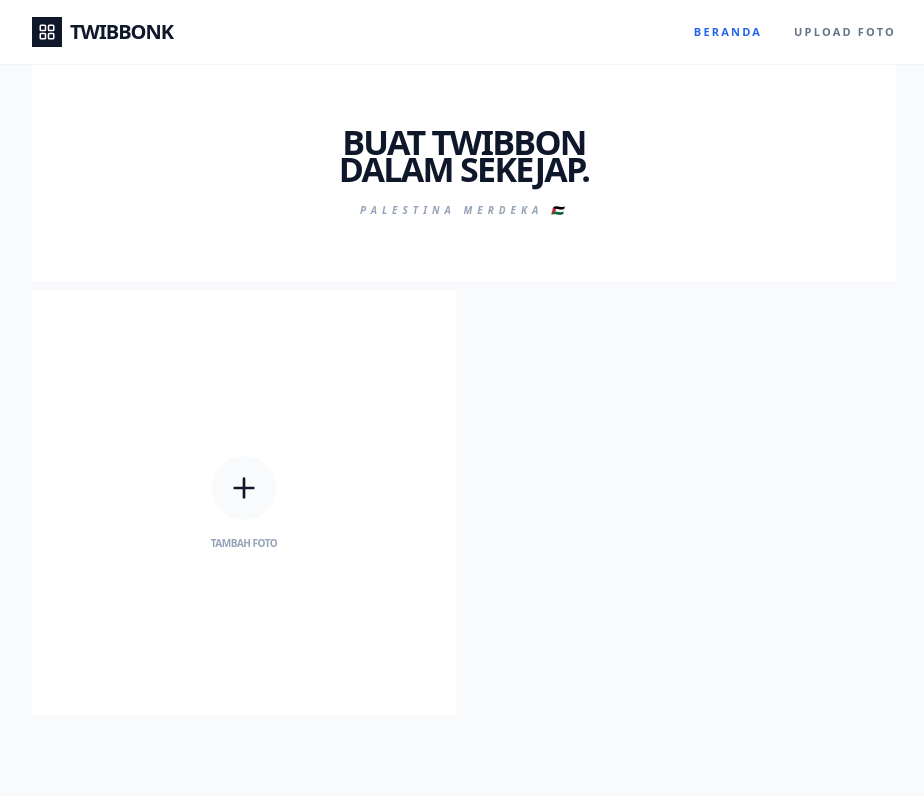
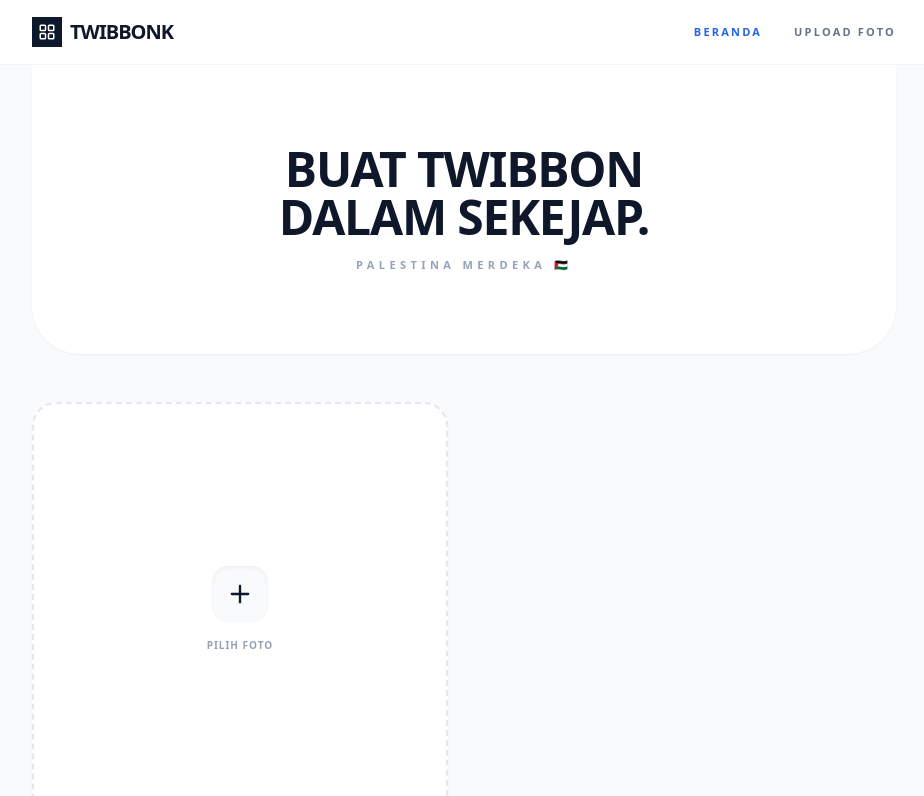
Before and after one commit to DaveAngelia257760/intifadah, a React (Vite) app: page / in a window 1280 px wide. Shown: the top 796 px of the page, without its empty margins (176-1100 px from the left). Built offline with nearby package versions, Linux system fonts and the light colour scheme.

Commit message:
Update Home.jsx

```diff
--- a/src/pages/Home.jsx
+++ b/src/pages/Home.jsx
@@ -1,5 +1,5 @@
 import React, { useState, useRef, useEffect } from 'react';
-import { Plus, Download, Trash2 } from 'lucide-react';
+import { Plus, Download, Trash2, Image as ImageIcon } from 'lucide-react';
 import toast from 'react-hot-toast';
 
 const DEFAULT_TWIBBON = '/palestina.png';
@@ -16,7 +16,6 @@ export default function Home() {
     localStorage.setItem(STORAGE_KEY, JSON.stringify(gallery));
   }, [gallery]);
 
-  // Fungsi sakti buat mastiin gambar keload sebelum diproses
   const loadImage = (src) => {
     return new Promise((resolve, reject) => {
       const img = new Image();
@@ -30,28 +29,22 @@ export default function Home() {
   const handleProcess = async (e) => {
     const file = e.target.files[0];
     if (!file) return;
-
-    const loadingToast = toast.loading("Memproses gambar...");
+    const loadingToast = toast.loading("Memproses...");
 
     try {
       const reader = new FileReader();
       reader.readAsDataURL(file);
-
       reader.onload = async (event) => {
         try {
-          // Load kedua gambar secara paralel biar cepet
           const [userImg, frameImg] = await Promise.all([
             loadImage(event.target.result),
             loadImage(DEFAULT_TWIBBON)
           ]);
-
           const canvas = canvasRef.current;
           const ctx = canvas.getContext('2d');
           const size = 1000;
-          canvas.width = size;
-          canvas.height = size;
+          canvas.width = size; canvas.height = size;
 
-          // LOGIKA CROP TENGAH (PROPORSIAL)
           let sx, sy, sw, sh;
           const aspect = userImg.width / userImg.height;
           if (aspect > 1) {
@@ -63,81 +56,55 @@ export default function Home() {
           }
 
           ctx.clearRect(0, 0, size, size);
-
-          // Gambar foto user dulu (Background)
           ctx.drawImage(userImg, sx, sy, sw, sh, 0, 0, size, size);
-
-          // Gambar twibbon di atasnya (Overlay)
           ctx.drawImage(frameImg, 0, 0, size, size);
 
           const finalData = canvas.toDataURL("image/png");
           setGallery(prev => [finalData, ...prev]);
-
           toast.dismiss(loadingToast);
-          toast.success("Twibbon Berhasil Dibuat!");
+          toast.success("Berhasil!");
         } catch (err) {
           toast.dismiss(loadingToast);
-          toast.error("Gagal load twibbon. Cek file palestine.png di folder /public!");
+          toast.error("Gagal memuat frame.");
         }
       };
     } catch (err) {
       toast.dismiss(loadingToast);
-      toast.error("Gagal memproses file.");
+      toast.error("Gagal!");
     }
     e.target.value = null;
   };
 
   return (
-    <div className="w-full pb-24 animate-in fade-in duration-700">
-
-      {/* Header: Kasih space biar nggak sumpek */}
-      <section className="py-16 text-center bg-white border-b border-slate-100 mb-2">
-        <h2 className="text-[34px] leading-[0.8] font-black tracking-tighter text-slate-900">
-          BUAT TWIBBON <br/> DALAM SEKEJAP.
+    <div className="w-full pb-32 animate-in fade-in duration-700">
+      <section className="py-20 px-6 text-center bg-white rounded-b-[3rem] shadow-sm mb-12">
+        <h2 className="text-[38px] md:text-5xl leading-none font-black tracking-tight text-slate-900 mb-4 uppercase">
+          Buat Twibbon <br className="hidden md:block" /> Dalam Sekejap.
         </h2>
-        <p className="text-[10px] text-slate-400 uppercase tracking-[0.5em] font-bold mt-5 italic">
-          Palestina Merdeka 🇵🇸
-        </p>
+        <p className="text-[11px] text-slate-400 uppercase tracking-[0.4em] font-bold">Palestina Merdeka 🇵🇸</p>
       </section>
 
-      {/* Grid: Rapi, Mepet, Tanpa Gap Babi */}
-      <div className="grid grid-cols-2 gap-[1px] md:gap-4 bg-slate-200 md:bg-transparent">
-
-        {/* Slot Upload */}
-        <label className="relative aspect-square flex flex-col items-center justify-center bg-white cursor-pointer hover:bg-slate-50 transition-all group">
-          <div className="w-16 h-16 flex items-center justify-center rounded-full bg-slate-50 group-hover:bg-blue-600 group-hover:text-white transition-all duration-300">
-            <Plus size={32} />
+      <div className="px-4 md:px-0">
+        <div className="grid grid-cols-2 gap-4 md:gap-8">
+          <label className="relative aspect-square flex flex-col items-center justify-center bg-white rounded-3xl border-2 border-dashed border-slate-200 hover:border-blue-400 hover:bg-blue-50/50 transition-all cursor-pointer group shadow-sm">
+            <div className="w-14 h-14 flex items-center justify-center rounded-2xl bg-slate-50 group-hover:bg-blue-600 group-hover:text-white transition-all shadow-inner">
+              <Plus size={28} />
             </div>
-          <span className="text-[10px] font-black mt-4 text-slate-400 uppercase tracking-tighter group-hover:text-blue-600">Tambah Foto</span>
+            <span className="text-[10px] font-black mt-4 text-slate-400 uppercase tracking-widest">Pilih Foto</span>
             <input type="file" className="hidden" onChange={handleProcess} accept="image/*" />
           </label>
 
-        {/* Gallery Slots */}
           {gallery.map((img, idx) => (
-          <div key={idx} className="relative aspect-square bg-white group overflow-hidden border-none">
-            <img src={img} className="w-full h-full object-cover" alt="Twibbon Result" />
-
-            <div className="absolute inset-0 bg-slate-900/60 opacity-0 group-hover:opacity-100 transition-all duration-300 flex items-center justify-center gap-4">
-              <button
-                onClick={() => {
-                  const link = document.createElement('a');
-                  link.href = img; link.download = `twibbon-${idx}.png`; link.click();
-                }}
-                className="p-3 bg-white rounded-md text-blue-600 shadow-2xl hover:scale-110 active:scale-90 transition-transform"
-              >
-                <Download size={22} />
-              </button>
-              <button
-                onClick={() => { if(confirm('Hapus foto ini?')) setGallery(gallery.filter((_, i) => i !== idx)); }}
-                className="p-3 bg-white rounded-md text-red-600 shadow-2xl hover:scale-110 active:scale-90 transition-transform"
-              >
-                <Trash2 size={22} />
-              </button>
+            <div key={idx} className="relative aspect-square bg-white rounded-3xl overflow-hidden shadow-md group border border-slate-100">
+              <img src={img} className="w-full h-full object-cover" alt="Hasil" />
+              <div className="absolute inset-0 bg-slate-900/40 backdrop-blur-[2px] opacity-0 group-hover:opacity-100 transition-all flex items-center justify-center gap-4">
+                <button onClick={() => { const link = document.createElement('a'); link.href = img; link.download = `twibbon-${idx}.png`; link.click(); }} className="p-4 bg-white rounded-2xl text-blue-600 shadow-xl hover:scale-110 transition-transform"><Download size={20} /></button>
+                <button onClick={() => { if(confirm('Hapus?')) setGallery(gallery.filter((_, i) => i !== idx)); }} className="p-4 bg-white rounded-2xl text-red-600 shadow-xl hover:scale-110 transition-transform"><Trash2 size={20} /></button>
               </div>
             </div>
           ))}
         </div>
-
+      </div>
       <canvas ref={canvasRef} className="hidden"></canvas>
     </div>
   );
```
Lines whose indentation alone changed are shown as unchanged.
